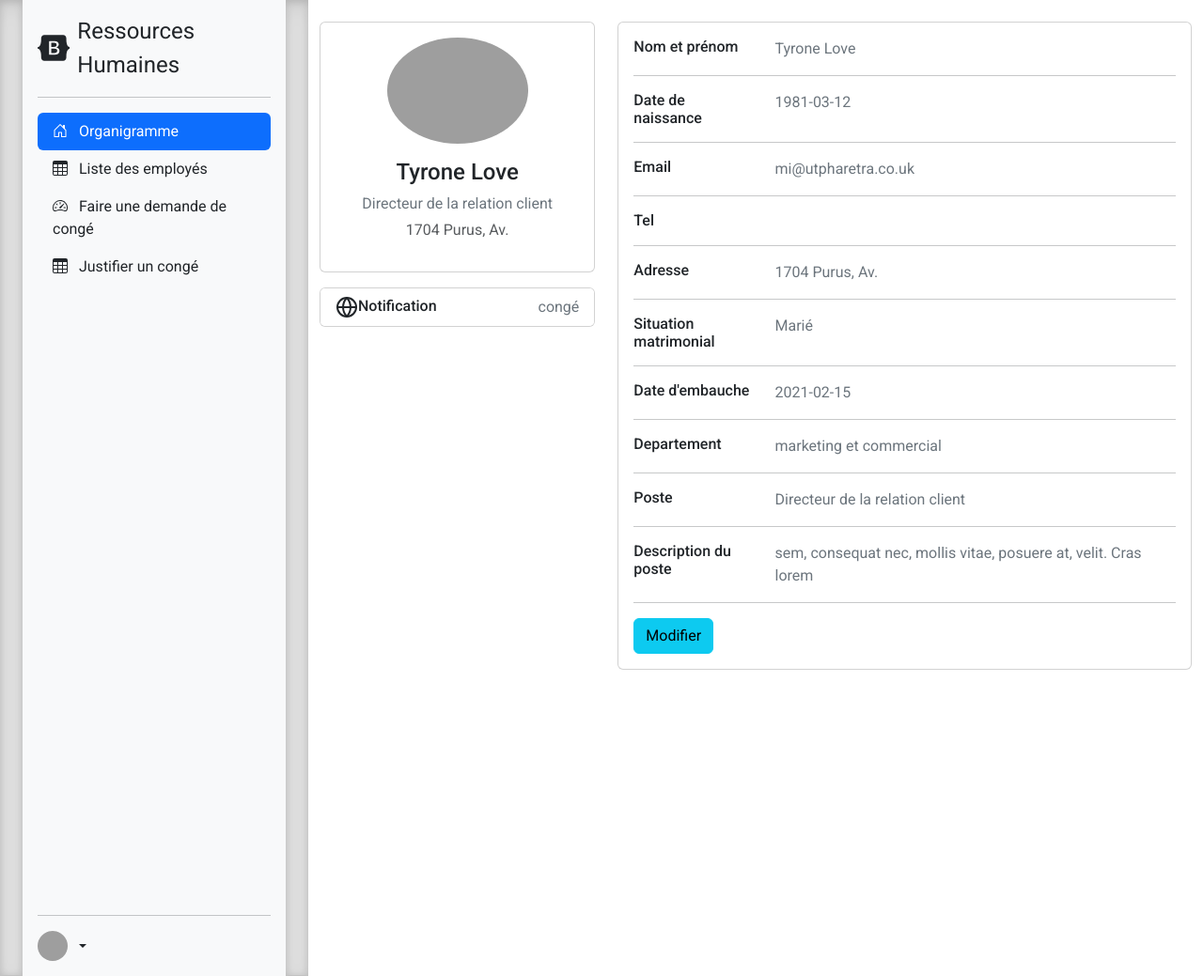
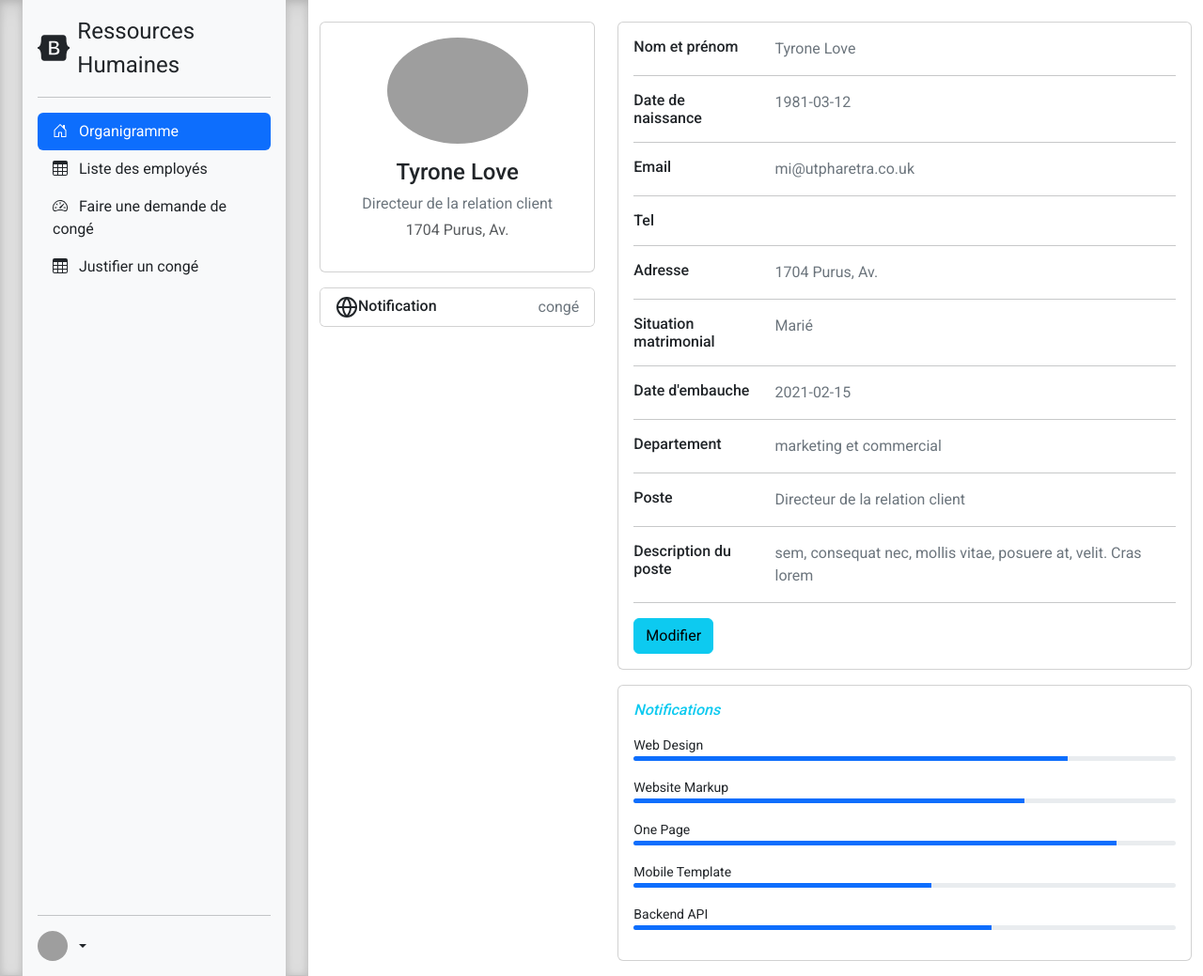
Before and after one commit to Hinaox/Gestion, a CodeIgniter app: page /Gestion/index.php/employecontroller/fiche?idEmploye=1 in a window 1280 px wide. Shown: the part 1041-2080 px from the top of the page at 94% size. Run offline with CodeIgniter, Linux system fonts and the light colour scheme; data comes from the database, SQL or seed files in the repository; data that the repository does not hold is empty; some libraries are stand-ins or nearby versions; grey boxes are pictures that could not be loaded.

Commit message:
nanampy notif

```diff
--- a/application/views/profilEmploye.php
+++ b/application/views/profilEmploye.php
@@ -36,14 +36,9 @@
                       <a href = "<?php echo site_url('EtatCongeEmploye/index?idEmpl='.$emp['idEmploye']); ?>">Voir son état de congé</a>
                     </li>
                     <li class="list-group-item d-flex justify-content-between align-items-center flex-wrap">
-                      <a href = "<?php echo site_url("ContratCtrl/index?idEmp=".$emp['idPersonne']); ?>">Etablir un contrat de travail</a>
+                      <a href = "<?php echo site_url("BPController/listeBulletinEmploye?idEmploye=".$emp['idEmploye']."&nom=".$emp['nom']) ?>">Voir son bulletin de paie</a>
                     </li>
-                    <li class="list-group-item d-flex justify-content-between align-items-center flex-wrap">
-                      <a href = "<?php echo site_url("BPController/listeBulletinEmploye?idEmploye=".$emp['idEmploye']."&nom=".$emp['nom']) ?>">Voir son bulletin de paie</a></li>
-                    <li class="list-group-item d-flex justify-content-between align-items-center flex-wrap">
-                      <h6 class="mb-0"><svg xmlns="http://www.w3.org/2000/svg" width="24" height="24" viewBox="0 0 24 24" fill="none" stroke="currentColor" stroke-width="2" stroke-linecap="round" stroke-linejoin="round" class="feather feather-facebook mr-2 icon-inline text-primary"><path d="M18 2h-3a5 5 0 0 0-5 5v3H7v4h3v8h4v-8h3l1-4h-4V7a1 1 0 0 1 1-1h3z"></path></svg>Facebook</h6>
-                      <span class="text-secondary">bootdey</span>
-                    </li>
+
                   </ul>
                 </div>
               <?php }else{ ?>
@@ -158,6 +153,37 @@
                   </div>
                 </div>
               </div>
+
+              <div class="row gutters-sm">
+                <div class="col-sm-12 mb-3">
+                  <div class="card h-100">
+                    <div class="card-body">
+                      <h6 class="d-flex align-items-center mb-3"><i class="material-icons text-info mr-2">Notifications</i></h6>
+                      <small>Web Design</small>
+                      <div class="progress mb-3" style="height: 5px">
+                        <div class="progress-bar bg-primary" role="progressbar" style="width: 80%" aria-valuenow="80" aria-valuemin="0" aria-valuemax="100"></div>
+                      </div>
+                      <small>Website Markup</small>
+                      <div class="progress mb-3" style="height: 5px">
+                        <div class="progress-bar bg-primary" role="progressbar" style="width: 72%" aria-valuenow="72" aria-valuemin="0" aria-valuemax="100"></div>
+                      </div>
+                      <small>One Page</small>
+                      <div class="progress mb-3" style="height: 5px">
+                        <div class="progress-bar bg-primary" role="progressbar" style="width: 89%" aria-valuenow="89" aria-valuemin="0" aria-valuemax="100"></div>
+                      </div>
+                      <small>Mobile Template</small>
+                      <div class="progress mb-3" style="height: 5px">
+                        <div class="progress-bar bg-primary" role="progressbar" style="width: 55%" aria-valuenow="55" aria-valuemin="0" aria-valuemax="100"></div>
+                      </div>
+                      <small>Backend API</small>
+                      <div class="progress mb-3" style="height: 5px">
+                        <div class="progress-bar bg-primary" role="progressbar" style="width: 66%" aria-valuenow="66" aria-valuemin="0" aria-valuemax="100"></div>
+                      </div>
+                    </div>
+                  </div>
+                </div>
+
+              </div>
             </div>
           </div>
 
```
Also changed, not shown: 14 other files.
